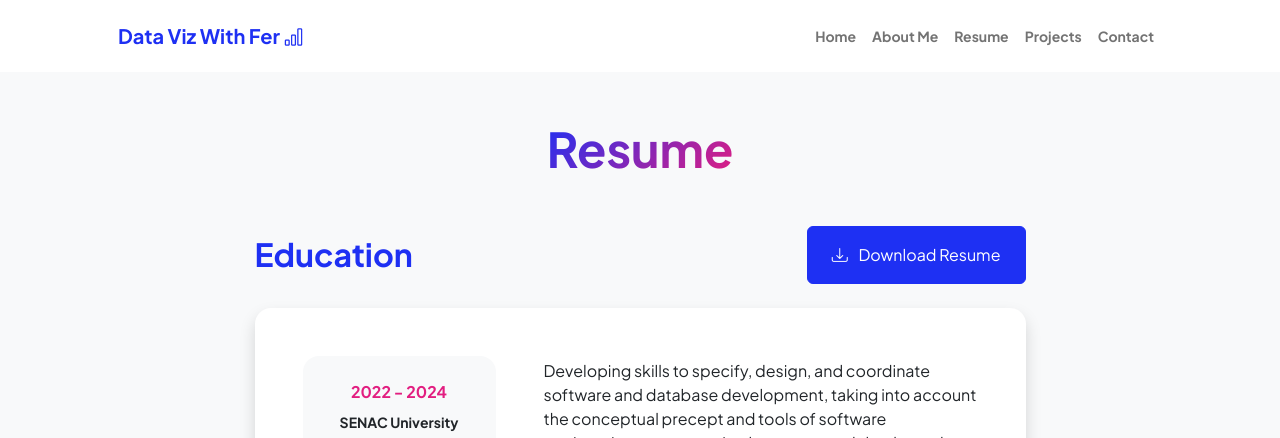
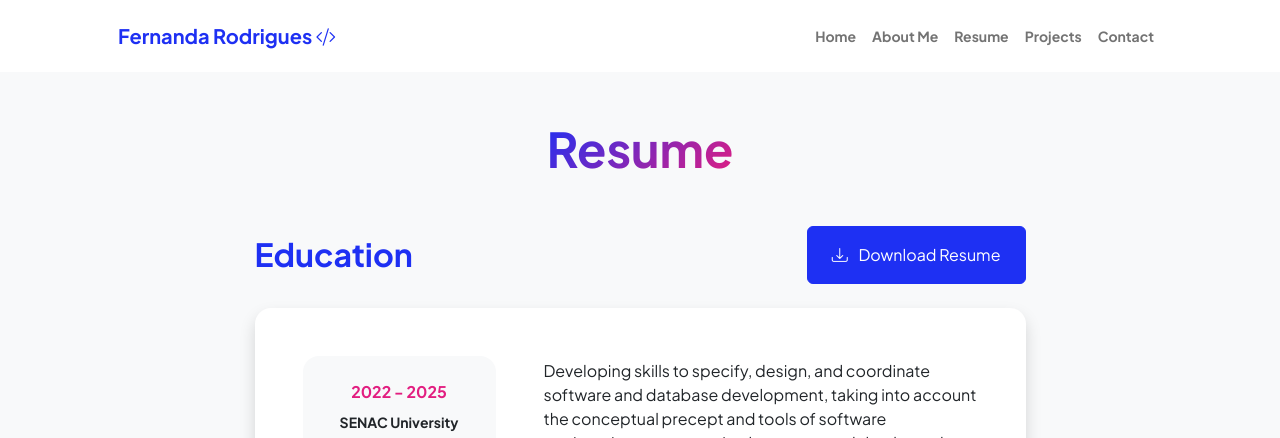
Before and after one commit to feer-rodriguess90/feer-rodriguess90.github.io, a plain HTML site: page resume.html in a window 1280 px wide. Shown: the top 438 px of the page. Drawn offline with nearby package versions, Linux system fonts and the light colour scheme.

Commit message:
Update Education Detail

```diff
--- a/resume.html
+++ b/resume.html
@@ -22,7 +22,7 @@
             <!-- Navigation-->
             <nav class="navbar navbar-expand-lg navbar-light bg-white py-3">
                 <div class="container px-5">
-                    <a class="navbar-brand" href="index.html"><span class="fw-bolder text-primary">Data Viz With Fer <i class="bi bi-bar-chart"></i></span></a>
+                    <a class="navbar-brand" href="index.html"><span class="fw-bolder text-primary">Fernanda Rodrigues <i class="bi bi-code-slash"></i></span></a>
                     <button class="navbar-toggler" type="button" data-bs-toggle="collapse" data-bs-target="#navbarSupportedContent" aria-controls="navbarSupportedContent" aria-expanded="false" aria-label="Toggle navigation"><span class="navbar-toggler-icon"></span></button>
                     <div class="collapse navbar-collapse" id="navbarSupportedContent">
                         <ul class="navbar-nav ms-auto mb-2 mb-lg-0 small fw-bolder">
@@ -59,7 +59,7 @@
                                     <div class="row align-items-center gx-5">
                                         <div class="col text-center text-lg-start mb-4 mb-lg-0">
                                             <div class="bg-light p-4 rounded-4">
-                                                <div class="text-secondary fw-bolder mb-2" style="text-align:center">2022 - 2024</div>
+                                                <div class="text-secondary fw-bolder mb-2" style="text-align:center">2022 - 2025</div>
                                                 <div class="mb-2">
                                                     <div class="small fw-bolder" style="text-align:center">SENAC University</div>
                                                 </div>
```
Also changed, not shown: contact.html (+1 -1 lines), projects.html (+1 -1 lines).
